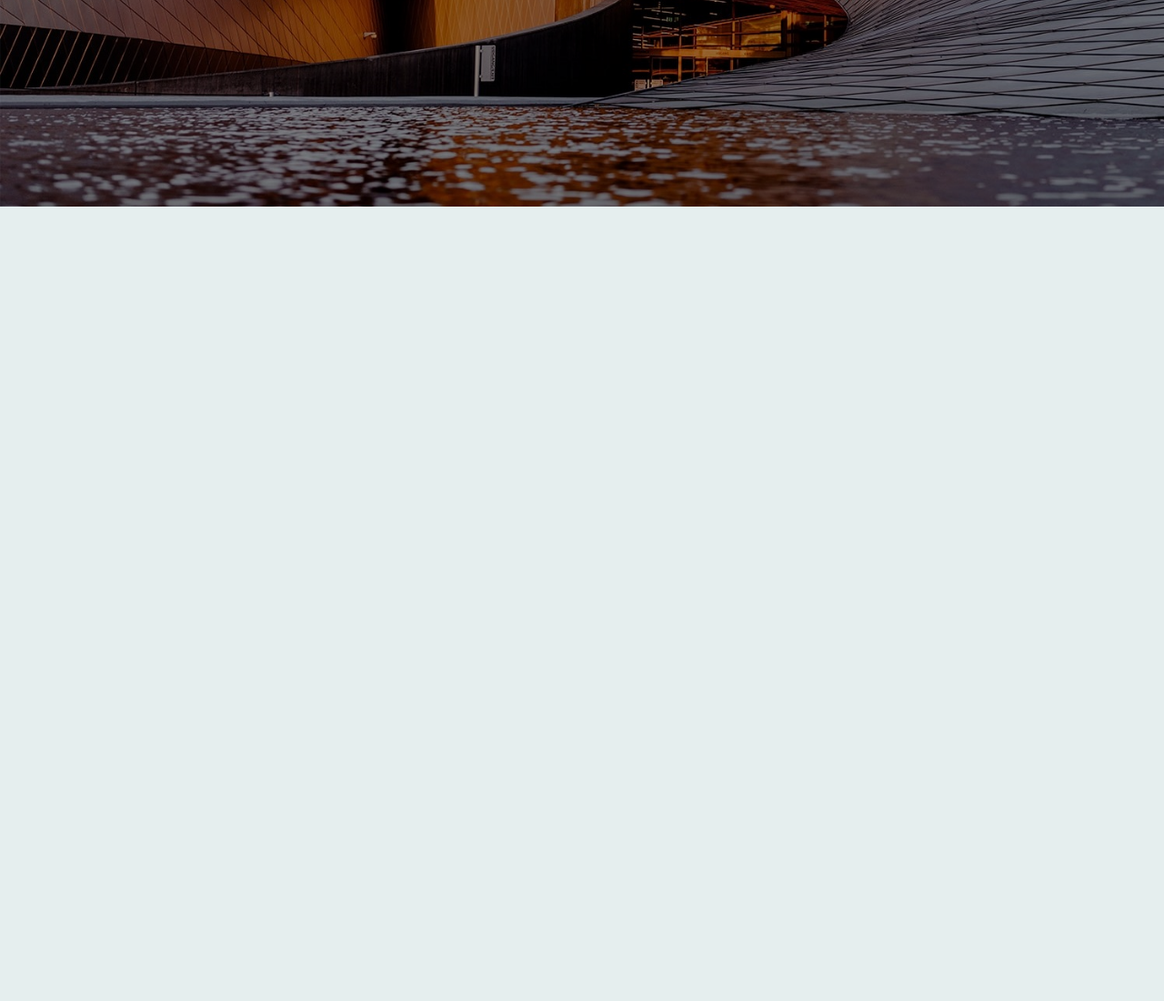
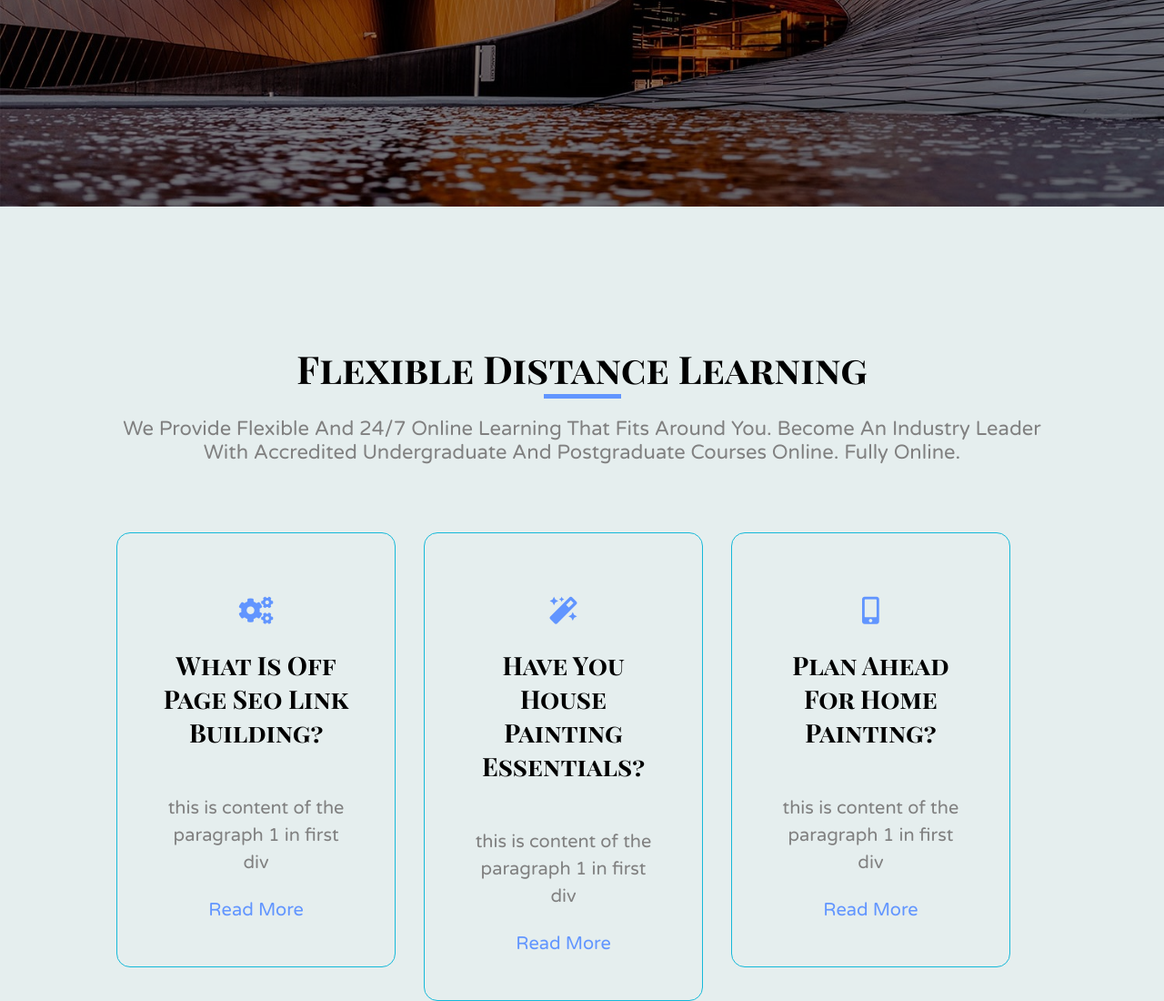
Before and after one commit to AleenAlhussain/SEF-First-Project, a plain HTML site: page index.html in a window 1280 px wide. Shown: the part 573-1673 px from the top of the page at 91% size. Before the commit the page ends 800 px from the top, so only its background shows below. Drawn offline with Linux system fonts and the light colour scheme.

Commit message:
add Second Section

```diff
--- a/css/style.css
+++ b/css/style.css
@@ -24,6 +24,7 @@ button {
     width: 80%;
     margin: auto;
 }
+/* ///////////////////////////////////////////// */
 /* Start Header */
 .header{
     background-image: url(../images/about/11.jpg);
@@ -67,7 +68,6 @@ button {
     list-style: none;
     margin-top: 20px;
     float: right;
-    /* font-weight: bold; */
     font-size: 20px;
 }
 .nav-list li{
@@ -159,3 +159,118 @@ button {
     border-radius: 20px;
 }
 /* End Header */
+/* ///////////////////////////////////////////// */
+/* Start Welcome Section */
+.first-section{
+    margin-top: 150px;
+}
+.first-content{
+    text-align: center;
+    text-transform: capitalize;
+}
+.first-content h2{
+    font-size: 42px;
+}
+.first-content .line{
+    width: 85px;
+    height: 5px;
+    background-color: #6195ff;
+    margin: auto;
+}
+.first-desc {
+    color: gray;
+    margin-top: 20px;
+    font-size: 22px;
+    text-align: center;
+}
+.parent-box{
+    margin-top: 75px;
+}
+.first-box{
+    width: 30%;
+    float: left;
+    text-align: center;
+    border: 1px solid #15B9D9;
+    border-radius: 15px;
+    padding: 50px 20px;
+}
+.ltr-effect{
+    position: relative;
+}
+.ltr-effect:after ,
+.tp-effect:after{
+position: absolute;
+content: "";
+top: 1%;
+left: 0;
+right: 0;
+bottom: 0;
+background: #333;
+z-index: -1;
+
+}
+.ltr-effect:after{
+    width: 0;
+    transition: width 0.5s;
+}
+.tp-effect:after{
+    height: 0;
+    transition: height 0.5s;
+}
+.ltr-effect:hover:after{
+width: 100%;
+}
+.mg{
+    margin: 0 3%;
+}
+.mgg{
+    margin-left:1%;
+}
+.first-box i {
+    font-size: 30px;
+    color: #6195ff;
+    margin-top: 20px;
+}
+.first-box h2 {
+    font-size: 28px;
+    font-weight: bold;
+    text-transform: capitalize;
+    padding: 25px;
+}
+.first-box p {
+    font-size: 20px;
+    color: gray;
+    padding: 25px;
+    line-height: 1.5;
+}
+
+.first-box .test{
+    font-size: 20px;
+    color: #6195ff;
+}
+.first-box::after {
+    position: absolute;
+    content: "";
+    width: 50% ;
+    height:  0 ;
+    top: 0;
+    right: 0;
+    background-color: rgb(0, 0, 0);
+    opacity: 0 ;
+
+}
+
+.first-box:hover::after {
+    width: 100%;
+    height: 100%;
+    opacity: 0.5;
+    transition: 1s;
+}
+.first-box:hover .first-title,
+.first-box:hover .first-info{
+    color: #fff !important;
+
+}
+
+/* End Welcome Section */
+/* ///////////////////////////////////////////// */
--- a/index.html
+++ b/index.html
@@ -54,6 +54,36 @@
               <button class="btn2">Join Us</button>
             </div>
         </div>
+    </div>
+    <div class="first-section">
+        <div class="container">
+          <div class="first-content">
+            <h2>Flexible Distance Learning</h2>
+            <p class="line"></p>
+            <p class="first-desc">We provide flexible and 24/7 online learning that fits around You. Become an industry leader with accredited undergraduate and postgraduate courses online. Fully Online.</p>
+          </div>
+          <div class="parent-box">
+            <div class="first-box ltr-effect">
+              <i class="fas fa-cogs"></i>
+              <h2 class="first-title">What is off page seo link building?</h2>
+              <p class="first-info">this is content of the paragraph 1 in first div</p>
+              <a href="" class="test">Read More</a>
+            </div>
+            <div class="first-box mg ltr-effect">
+              <i class="fas fa-magic"></i>
+              <h2 class="first-title">Have You House Painting Essentials?</h2>
+              <p class="first-info">this is content of the paragraph 1 in first div</p>
+              <a href="" class="test">Read More</a>
+            </div>
+            <div class="first-box ltr-effect">
+              <i class="fas fa-mobile-alt"></i>
+              <h2 class="first-title">Plan Ahead For Home Painting?</h2>
+              <p class="first-info">this is content of the paragraph 1 in first div</p>
+              <a href="" class="test">Read More</a>
+            </div>
+          </div>
+        </div>
       </div>
+
 </body>
 </html>
```
